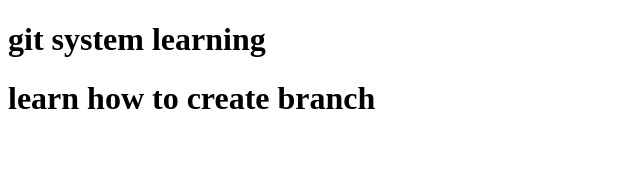
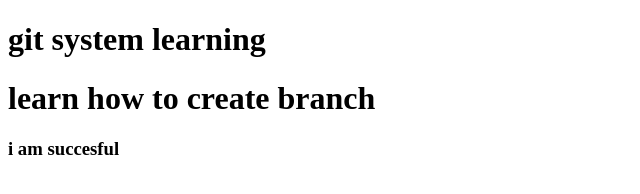
Before and after one commit to mdfizar/learngit, a plain HTML site: page index.html in a window 1280 px wide. Shown: the whole page, without its empty margins (0-640 px from the left). Drawn offline with Linux system fonts and the light colour scheme.

Commit message:
i am succesful

```diff
--- a/index.html
+++ b/index.html
@@ -8,5 +8,6 @@
 <body>
   <h1>git system learning</h1>
   <h1>learn how to create branch</h1>
+  <h3>i am succesful</h3>
 </body>
 </html>
```
